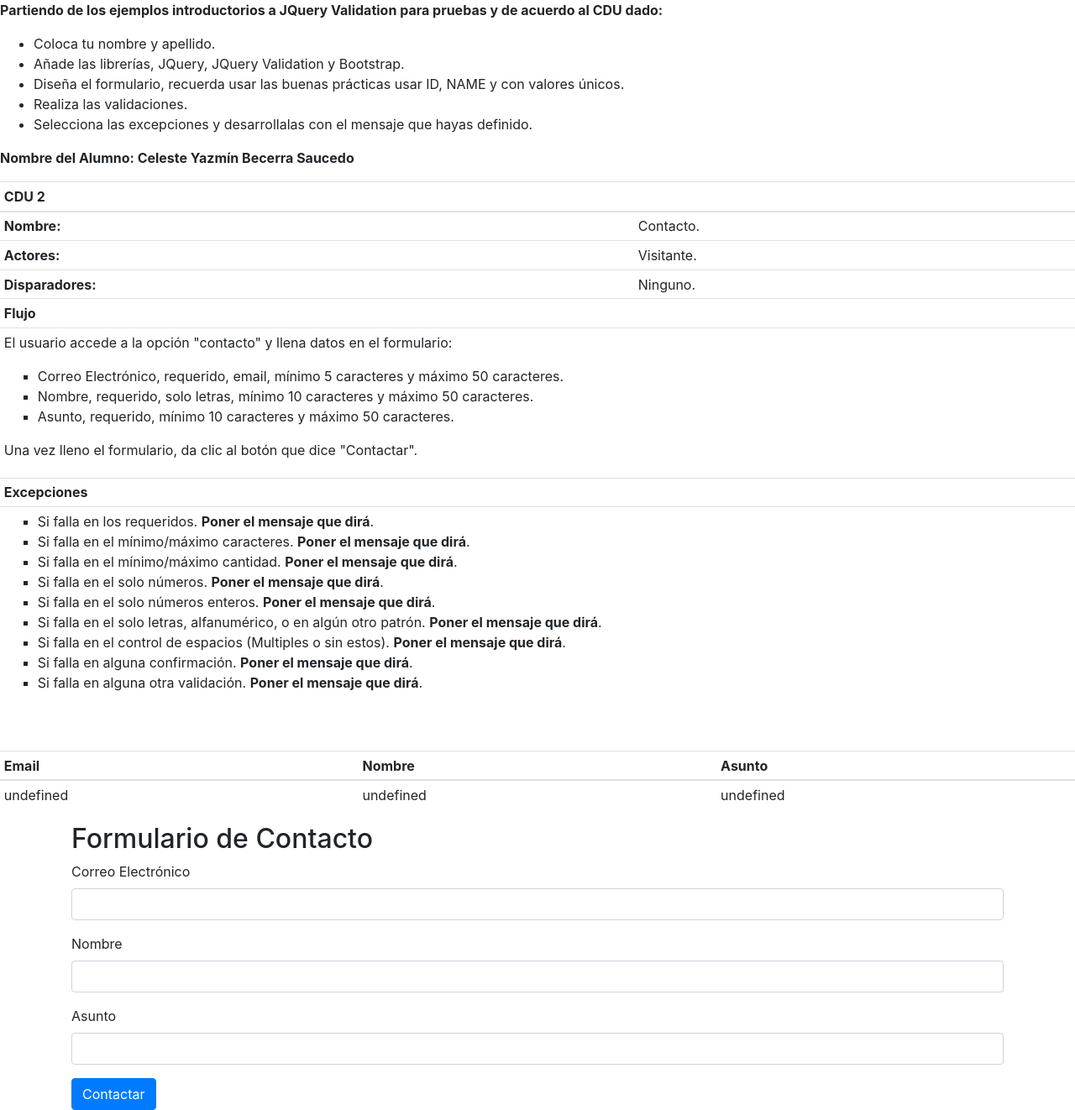
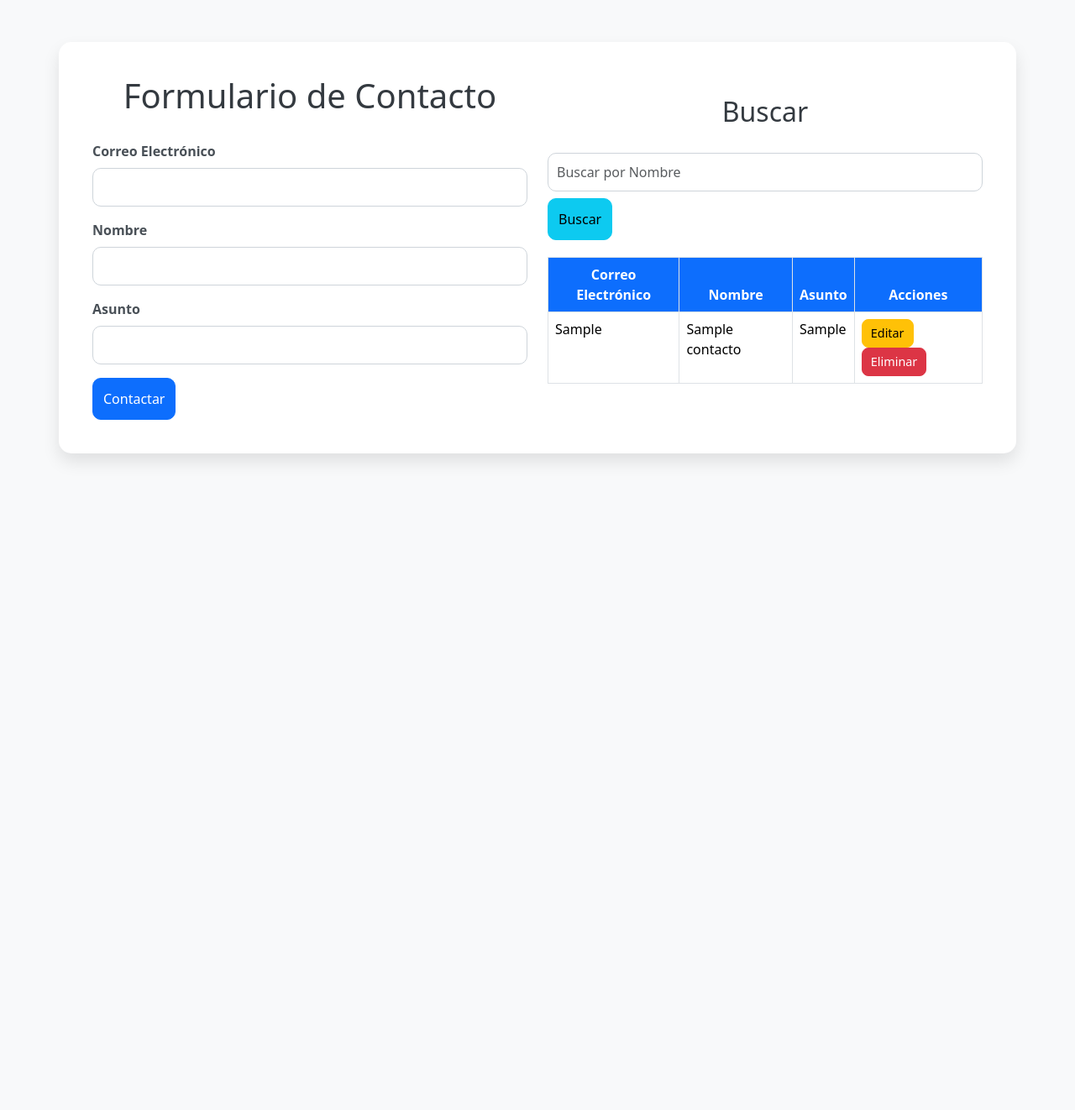
Before and after one commit to CEYA33/Flask7B, a Flask app: page / in a window 1280 px wide. Shown: the whole page at 84% size. After the commit the page ends 550 px from the top, so only its background shows below. Run offline with Flask 3, Linux system fonts and the light colour scheme; tables that the repository leaves empty or names only in its code hold one stand-in row (values such as "Sample post"); some libraries are stand-ins or nearby versions.

Commit message:
Update app.html

```diff
--- a/templates/app.html
+++ b/templates/app.html
@@ -1,196 +1,261 @@
 <!DOCTYPE html>
 <html lang="es">
+
 <head>
     <meta charset="UTF-8">
     <meta name="viewport" content="width=device-width, initial-scale=1.0">
+    <title>Contacto</title>
+    <script src="https://js.pusher.com/7.2/pusher.min.js"></script>
+    <link href="https://cdn.jsdelivr.net/npm/bootstrap@5.3.3/dist/css/bootstrap.min.css" rel="stylesheet">
+    <script src="https://code.jquery.com/jquery-3.7.1.min.js"></script>
+    <script src="https://cdnjs.cloudflare.com/ajax/libs/jquery-validate/1.19.5/jquery.validate.min.js"></script>
+    <style>
+        body {
+            background-color: #f8f9fa;
+        }
 
-    <title>Contacto</title>
+        .container {
+            background-color: #ffffff;
+            border-radius: 15px;
+            padding: 40px;
+            box-shadow: 0 10px 20px rgba(0, 0, 0, 0.1);
+            margin-top: 50px;
+        }
 
-    <link rel="stylesheet" href="https://stackpath.bootstrapcdn.com/bootstrap/4.5.2/css/bootstrap.min.css">
-    <script src="https://code.jquery.com/jquery-3.5.1.min.js"></script>
-    <script src="https://cdn.jsdelivr.net/jquery.validation/1.19.2/jquery.validate.min.js"></script>
-    <script src="https://js.pusher.com/8.2.0/pusher.min.js"></script>
+        h1, h2 {
+            color: #343a40;
+            text-align: center;
+            margin-bottom: 30px;
+        }
+
+        .form-label {
+            font-weight: 600;
+            color: #495057;
+        }
+
+        .form-control {
+            border-radius: 10px;
+            border-color: #ced4da;
+            padding: 10px;
+            font-size: 1rem;
+        }
+
+        .btn-primary, .btn-info {
+            border-radius: 10px;
+            padding: 12px;
+            font-size: 1rem;
+        }
+
+        .btn-primary {
+            background-color: #0d6efd;
+            border-color: #0d6efd;
+        }
+
+        .btn-primary:hover {
+            background-color: #0a58ca;
+        }
+
+        .btn-info {
+            background-color: #0dcaf0;
+            border-color: #0dcaf0;
+        }
+
+        .btn-info:hover {
+            background-color: #0bb5d9;
+        }
+
+        .table thead th {
+            background-color: #0d6efd;
+            color: white;
+            text-align: center;
+        }
+
+        table {
+            margin-top: 20px;
+        }
+
+        td, th {
+            padding: 15px;
+            text-align: left;
+        }
+
+        .btn-warning, .btn-danger {
+            font-size: 0.9rem;
+            padding: 5px 10px;
+            border-radius: 8px;
+        }
+
+        .btn-warning:hover {
+            background-color: #d39e00;
+        }
+
+        .btn-danger:hover {
+            background-color: #c82333;
+        }
+
+        #searchInput {
+            border-radius: 10px;
+            padding: 10px;
+        }
+
+        @media (max-width: 768px) {
+            .container {
+                padding: 20px;
+            }
+        }
+    </style>
 </head>
+
 <body>
-    <p><b>Partiendo de los ejemplos introductorios a JQuery Validation para pruebas y de acuerdo al CDU dado:</b></p>
-    <ul>
-        <li>Coloca tu nombre y apellido.</li>
-        <li>Añade las librerías, JQuery, JQuery Validation y Bootstrap.</li>
-        <li>Diseña el formulario, recuerda usar las buenas prácticas usar ID, NAME y con valores únicos.</li>
-        <li>Realiza las validaciones.</li>
-        <li>Selecciona las excepciones y desarrollalas con el mensaje que hayas definido.</li>
-    </ul>
-    <p><b>Nombre del Alumno: Celeste Yazmín Becerra Saucedo</b></p>
-    <!-- table index 1 -->
-    <table class="table table-sm">
-        <thead>
-            <tr>
-                <th colspan="2">
-                    CDU 2
-                </th>
-            </tr>
-        </thead>
-        <tbody>
-            <tr>
-                <th>Nombre:</th>
-                <td>Contacto.</td>
-            </tr>
-            <tr>
-                <th>Actores:</th>
-                <td>Visitante.</td>
-            </tr>
-            <tr>
-                <th>Disparadores:</th>
-                <td>Ninguno.</td>
-            </tr>
-            <tr>
-                <th colspan="2">Flujo</th>
-            </tr>
-            <tr>
-                <td colspan="2">
-                    <p>El usuario accede a la opción "contacto" y llena datos en el formulario:</p>
-                    <ul type="square">
-                        <li>Correo Electrónico, requerido, email, mínimo 5 caracteres y máximo 50 caracteres.</li>
-                        <li>Nombre, requerido, solo letras, mínimo 10 caracteres y máximo 50 caracteres.</li>
-                        <li>Asunto, requerido, mínimo 10 caracteres y máximo 50 caracteres.</li>
-                    </ul>
-                    <p>Una vez lleno el formulario, da clic al botón que dice "Contactar".</p>
-                </td>
-            </tr>
-            <tr>
-                <th colspan="2">Excepciones</th>
-            </tr>
-            <tr>
-                <td colspan="2">
-                    <ul type="square">
-                        <li>Si falla en los requeridos. <b>Poner el mensaje que dirá</b>.</li>
-                        <li>Si falla en el mínimo/máximo caracteres. <b>Poner el mensaje que dirá</b>.</li>
-                        <li>Si falla en el mínimo/máximo cantidad. <b>Poner el mensaje que dirá</b>.</li>
-                        <li>Si falla en el solo números. <b>Poner el mensaje que dirá</b>.</li>
-                        <li>Si falla en el solo números enteros. <b>Poner el mensaje que dirá</b>.</li>
-                        <li>Si falla en el solo letras, alfanumérico, o en algún otro patrón. <b>Poner el mensaje que dirá</b>.</li>
-                        <li>Si falla en el control de espacios (Multiples o sin estos). <b>Poner el mensaje que dirá</b>.</li>
-                        <li>Si falla en alguna confirmación. <b>Poner el mensaje que dirá</b>.</li>
-                        <li>Si falla en alguna otra validación. <b>Poner el mensaje que dirá</b>.</li>
-                    </ul>
-                </td>
-            </tr>
-        </tbody>
-    </table>
+    <div class="container">
+        <div class="row">
+            <div class="col-md-6">
+                <h1>Formulario de Contacto</h1>
+                <form id="frmContacto" action="/contacto" method="POST">
+                    <input type="hidden" id="id_contacto" name="id_contacto">
+                    <div class="mb-3">
+                        <label for="email" class="form-label">Correo Electrónico</label>
+                        <input type="email" class="form-control" id="email" name="email" required minlength="5" maxlength="50">
+                    </div>
+                    <div class="mb-3">
+                        <label for="nombre" class="form-label">Nombre</label>
+                        <input type="text" class="form-control" id="nombre" name="nombre" required minlength="10" maxlength="50">
+                    </div>
+                    <div class="mb-3">
+                        <label for="asunto" class="form-label">Asunto</label>
+                        <input type="text" class="form-control" id="asunto" name="asunto" required minlength="10" maxlength="50">
+                    </div>
+                    <button type="submit" class="btn btn-primary" id="submitButton">Contactar</button>
+                </form>
+            </div>
 
-    <div class="container mt-5"></div>
-        <table class="table table-sm">
-            <thead>
-                <tr>
-                    <th>Email</th>
-                    <th>Nombre</th>
-                    <th>Asunto</th>
-                </tr>
-            </thead>
-            <tbody id="tbodyContacto"></tbody>
-        </table>
-    </div>
-
-    <div class="container">
-        <h2>Formulario de Contacto</h2>
-
-        <form action="/registrar" method="GET" id="contactForm">
-            <div class="form-group">
-                <label for="email">Correo Electrónico</label>
-                <input type="email" class="form-control" id="email" name="email" required minlength="5" maxlength="50">
+            <div class="col-md-6 mt-4">
+                <h2>Buscar</h2>
+                <div class="mb-3">
+                    <input type="text" class="form-control" id="searchInput" placeholder="Buscar por Nombre">
+                    <button id="searchButton" class="btn btn-info mt-2">Buscar</button>
+                </div>
+                <table class="table table-hover table-bordered">
+                    <thead>
+                        <tr>
+                            <th>Correo Electrónico</th>
+                            <th>Nombre</th>
+                            <th>Asunto</th>
+                            <th>Acciones</th>
+                        </tr>
+                    </thead>
+                    <tbody id="tbodyLog"></tbody>
+                </table>
             </div>
-            <div class="form-group">
-                <label for="nombre">Nombre</label>
-                <input type="text" class="form-control" id="nombre" name="nombre" required pattern="[A-Za-z\s]+" minlength="10" maxlength="50">
-            </div>
-            <div class="form-group">
-                <label for="asunto">Asunto</label>
-                <input type="text" class="form-control" id="asunto" name="asunto" required minlength="10" maxlength="50">
-            </div>
-            <button type="submit" class="btn btn-primary">Contactar</button>
-        </form>
+        </div>
     </div>
 
     <script>
-        window.addEventListener("load", function (event) {
-            $("#contactForm").validate({
+        $(document).ready(function () {
+            $("#frmContacto").validate({
+                rules: {
+                    email: {
+                        required: true,
+                        email: true,
+                        minlength: 5,
+                        maxlength: 50
+                    },
+                    nombre: {
+                        required: true,
+                        minlength: 10,
+                        maxlength: 50,
+                        lettersonly: true
+                    },
+                    asunto: {
+                        required: true,
+                        minlength: 10,
+                        maxlength: 50
+                    }
+                },
                 messages: {
                     email: {
-                        required: "Por favor, ingresa tu correo electrónico.",
+                        required: "Por favor, introduce tu correo electrónico.",
+                        email: "Por favor, introduce una dirección de correo válida.",
                         minlength: "El correo debe tener al menos 5 caracteres.",
-                        maxlength: "El correo no puede tener más de 50 caracteres.",
-                        email: "Por favor, ingresa un correo electrónico válido."
+                        maxlength: "El correo no puede tener más de 50 caracteres."
                     },
                     nombre: {
-                        required: "Por favor, ingresa tu nombre.",
+                        required: "Por favor, introduce tu nombre.",
                         minlength: "El nombre debe tener al menos 10 caracteres.",
                         maxlength: "El nombre no puede tener más de 50 caracteres.",
-                        pattern: "El nombre solo puede contener letras y espacios."
+                        lettersonly: "El nombre solo debe contener letras."
                     },
                     asunto: {
-                        required: "Por favor, ingresa el asunto.",
+                        required: "Por favor, introduce el asunto.",
                         minlength: "El asunto debe tener al menos 10 caracteres.",
                         maxlength: "El asunto no puede tener más de 50 caracteres."
                     }
                 }
             });
+
+            $.validator.addMethod("lettersonly", function (value, element) {
+                return this.optional(element) || /^[a-zA-Z\s]+$/.test(value);
+            }, "Por favor, introduce solo letras.");
+
+            function buscar(term = "") {
+                $.get("/buscar", { q: term }, function (respuesta) {
+                    $("#tbodyLog").html("");
+
+                    for (var x in respuesta) {
+                        var registro = respuesta[x];
+                        $("#tbodyLog").append(`<tr>
+                            <td>${registro.Correo_Electronico}</td>
+                            <td>${registro.Nombre}</td>
+                            <td>${registro.Asunto}</td>
+                            <td>
+                                <button class="btn btn-warning btn-sm" onclick="editar(${registro.Id_Contacto}, '${registro.Correo_Electronico}', '${registro.Nombre}', '${registro.Asunto}')">Editar</button>
+                                <button class="btn btn-danger btn-sm" onclick="eliminar(${registro.Id_Contacto})">Eliminar</button>
+                            </td>
+                        </tr>`);
+                    }
+                });
+            }
+
+            buscar();
+
+            $("#searchButton").click(function () {
+                var searchTerm = $("#searchInput").val().trim();
+                buscar(searchTerm);
+            });
+
+            window.eliminar = function (id) {
+                if (confirm("¿Estás seguro de que deseas eliminar este registro?")) {
+                    $.post("/eliminar_contacto", { id: id }, function (result) {
+                        alert("Contacto eliminado correctamente.");
+                        buscar();
+                    }).fail(function (err) {
+                        alert("Error al eliminar el registro.");
+                    });
+                }
+            };
+
+            window.editar = function (id, correo, nombre, asunto) {
+                $("#id_contacto").val(id);
+                $("#email").val(correo);
+                $("#nombre").val(nombre);
+                $("#asunto").val(asunto);
+
+                $("#submitButton").text("Actualizar");
+            };
+
+            Pusher.logToConsole = true;
+            var pusher = new Pusher('fe0a6fda0635d4db01ce', {
+                cluster: 'us2'
+            });
+
+            var channel = pusher.subscribe("registrosTiempoReal");
+            channel.bind("registroTiempoReal", function (mensaje) {
+                console.log("Mensaje recibido:", mensaje);
+                buscar();
+            });
         });
     </script>
+    <script src="https://cdn.jsdelivr.net/npm/bootstrap@5.3.3/dist/js/bootstrap.bundle.min.js"></script>
+</body>
 
-    <script>
-        window.addEventListener("load", function (event) {
-            // Realizamos un SELECT a la BD con FLASK y lo imprimimos en el TBODY
-            function buscar() {
-                $.get("/buscar", function (respuesta) {
-                    // Imprimimos la respuesta de FLASK con SELECT para saber cómo acceder a cada valor y colocarlos en el TBODY
-                    console.log(respuesta)
-
-                    $("#tbodyContacto").html("")
-
-                    for (var x in respuesta) {
-                        var contactoDatos = respuesta[x]
-                        $("#tbodyContacto").append(`<tr>
-                            <td>${contactoDatos[1]}</td>
-                            <td>${contactoDatos[2]}</td>
-                            <td>${contactoDatos[3]}</td>
-                        </tr>`)
-                    }
-                })
-            }
-
-            buscar()
-
-            Pusher.logToConsole = true
-
-            var pusher = new Pusher("753bfbd057a6da283a0f", {
-                cluster: "us2"
-            })
-
-            // Canal ---> Donde se concentran los hilos con los clientes conectados
-            var channel = pusher.subscribe("canalRegistrosContacto");
-
-            // Evento --> El código que se accionará con la información enviada o el uso del canal
-            channel.bind("registroContacto", function (contactoDatos) {
-                // 1. Notificar el evento
-                alert("Ocurrió el evento")
-
-                // 2. Recibir información enviada en el evento
-                console.log(contactoDatos)
-
-                // 3. Trabajar información enviada por el evento
-
-                $("#tbodyContacto").prepend(`<tr>
-                    <td>${contactoDatos.email}</td>
-                    <td>${contactoDatos.nombre}</td>
-                    <td>${contactoDatos.asunto}</td>
-                    <td></td>
-                </tr>`)
-
-
-                // 4. Mandar a llamar otro código luego del evento
-                buscar()
-            })
-        })
-    </script>
-</body>
 </html>
```
